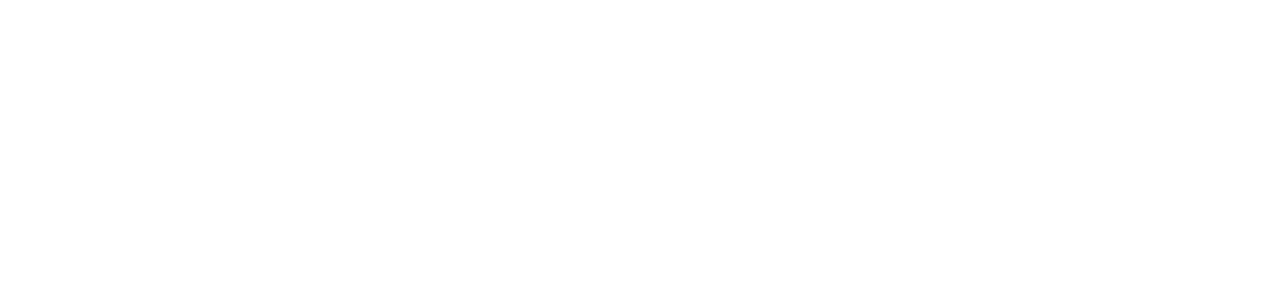
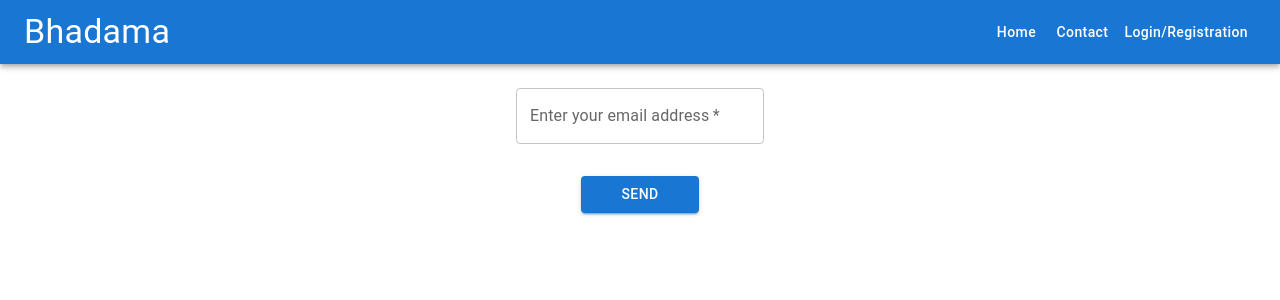
Before and after one commit to ManojYonjanTamang/Room-Rental-Service, a React (Vite) app: page /resetPassword in a window 1280 px wide. Before the commit this address had no page. Shown: the top 300 px of the page. Built offline with nearby package versions, Linux system fonts and the light colour scheme.

Commit message:
added forgot password in login

```diff
--- a/src/App.jsx
+++ b/src/App.jsx
@@ -5,6 +5,7 @@ import Layout from "./components/pages/Layout";
 import Home from "./components/pages/Home";
 import Contact from "./components/pages/Contact";
 import UserLogin from "./components/pages/auth/UserLogin";
+import ResetPassword from "./components/pages/auth/ResetPassword";
 
 function App() {
   return (
@@ -15,6 +16,7 @@ function App() {
             <Route index element={<Home />} />
             <Route path="contact" element={<Contact />} />
             <Route path="login" element={<LoginReg />} />
+            <Route path="resetPassword" element={<ResetPassword />} />
           </Route>
         </Routes>
       </BrowserRouter>
--- /dev/null
+++ b/src/components/pages/auth/ResetPassword.jsx
@@ -0,0 +1,75 @@
+import { Alert, Box, Button, Grid, TextField } from "@mui/material";
+import React, { useState } from "react";
+
+const ResetPassword = () => {
+  const [errorSuccess, setErrorSuccess] = useState({
+    status: false,
+    message: "",
+    type: "",
+  });
+
+  const handleSubmit = (e) => {
+    e.preventDefault();
+    const formData = new FormData(e.currentTarget);
+    const actualData = {
+      email: formData.get("email"),
+    };
+
+    if (actualData.email) {
+      document.getElementById("password-reset-form").reset();
+      setErrorSuccess({
+        status: true,
+        message: "Please check your email to reset password",
+        type: "success",
+      });
+    } else {
+      setErrorSuccess({
+        status: true,
+        message: "Please provide valid email",
+        type: "error",
+      });
+    }
+  };
+  return (
+    <>
+      <Grid container justifyContent="center">
+        <Grid>
+          <Box
+            component="form"
+            noValidate
+            sx={{ mt: 1 }}
+            id="password-reset-form"
+            onSubmit={handleSubmit}
+          >
+            <TextField
+              margin="normal"
+              required
+              fullWidth
+              id="email"
+              name="email"
+              label="Enter your email address"
+            />
+
+            <Box textAlign="center">
+              <Button
+                type="submit"
+                variant="contained"
+                sx={{ mt: 3, px: 5, mb: 2 }}
+              >
+                Send
+              </Button>
+            </Box>
+
+            {errorSuccess.status ? (
+              <Alert severity={errorSuccess.type}>{errorSuccess.message}</Alert>
+            ) : (
+              ""
+            )}
+          </Box>
+        </Grid>
+      </Grid>
+    </>
+  );
+};
+
+export default ResetPassword;
--- a/src/components/pages/auth/UserLogin.jsx
+++ b/src/components/pages/auth/UserLogin.jsx
@@ -79,7 +79,7 @@ const UserLogin = () => {
           </Button>
         </Box>
 
-        <NavLink to="/">Forgot Password?</NavLink>
+        <NavLink to="/resetPassword">Forgot Password?</NavLink>
 
         {errorSuccess.status ? (
           <Alert severity={errorSuccess.type}>{errorSuccess.message}</Alert>
--- a/src/components/pages/auth/UserRegistration.jsx
+++ b/src/components/pages/auth/UserRegistration.jsx
@@ -25,6 +25,7 @@ const UserRegistration = () => {
       name: formData.get("name"),
       email: formData.get("email"),
       password: formData.get("password"),
+      contactNumber: formData.get("contactNumber"),
       password_confirmation: formData.get("password-confirmation"),
       termCondition: formData.get("termCondition"),
     };
@@ -32,6 +33,7 @@ const UserRegistration = () => {
     if (
       actualData.name &&
       actualData.email &&
+      actualData.contactNumber &&
       actualData.password &&
       actualData.termCondition
     ) {
@@ -42,9 +44,8 @@ const UserRegistration = () => {
           status: true,
           message: "Registration Success",
           type: "success",
-
-          // navigate("/contact");
         });
+        navigate("/contact");
       } else {
         setErrorSuccess({
           status: true,
@@ -86,6 +87,15 @@ const UserRegistration = () => {
           type="email"
           name="email"
           id="email"
+        />
+
+        <TextField
+          label="Phone Number"
+          fullWidth
+          margin="normal"
+          type="text"
+          name="contactNumber"
+          id="contactNumber"
         />
 
         <TextField
```
